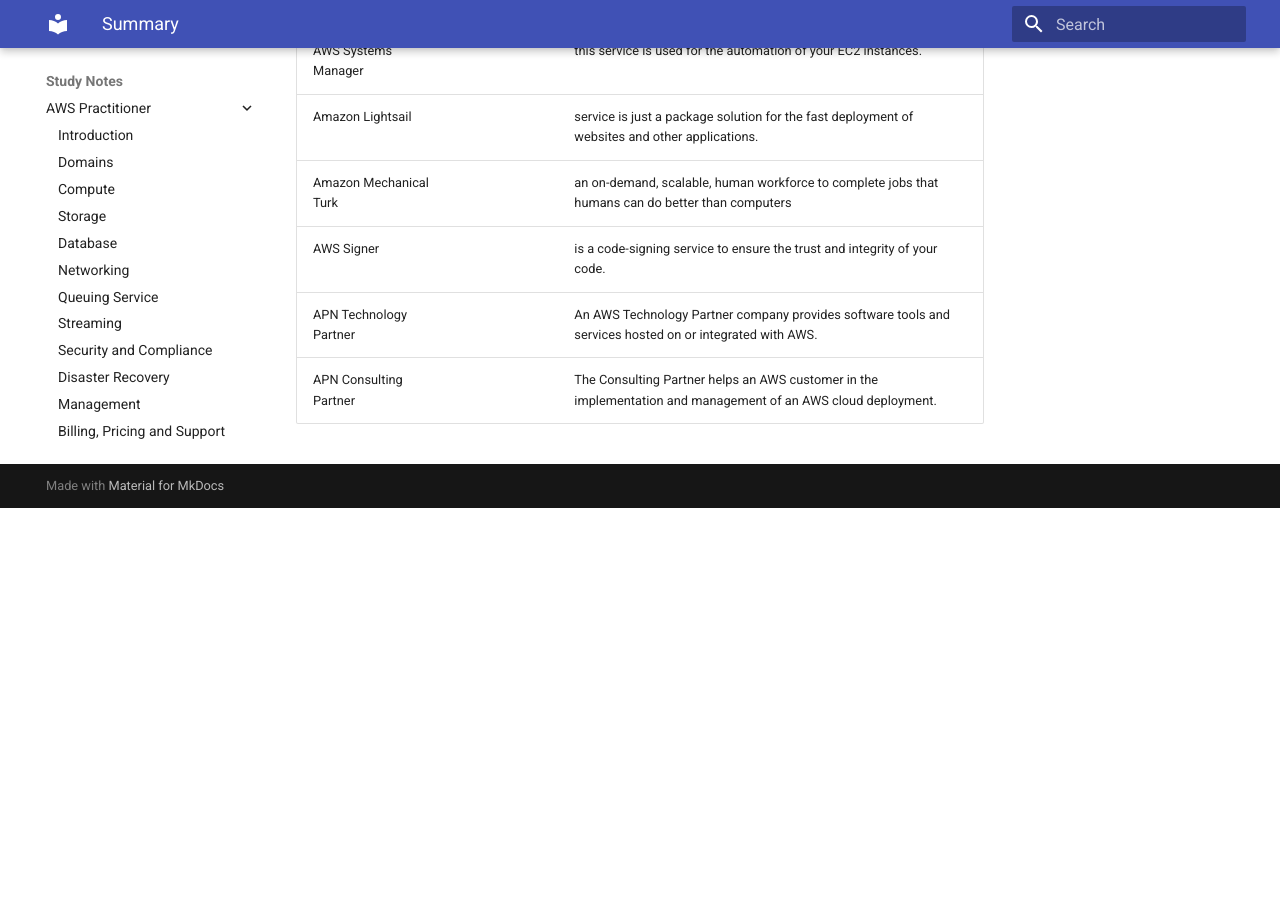
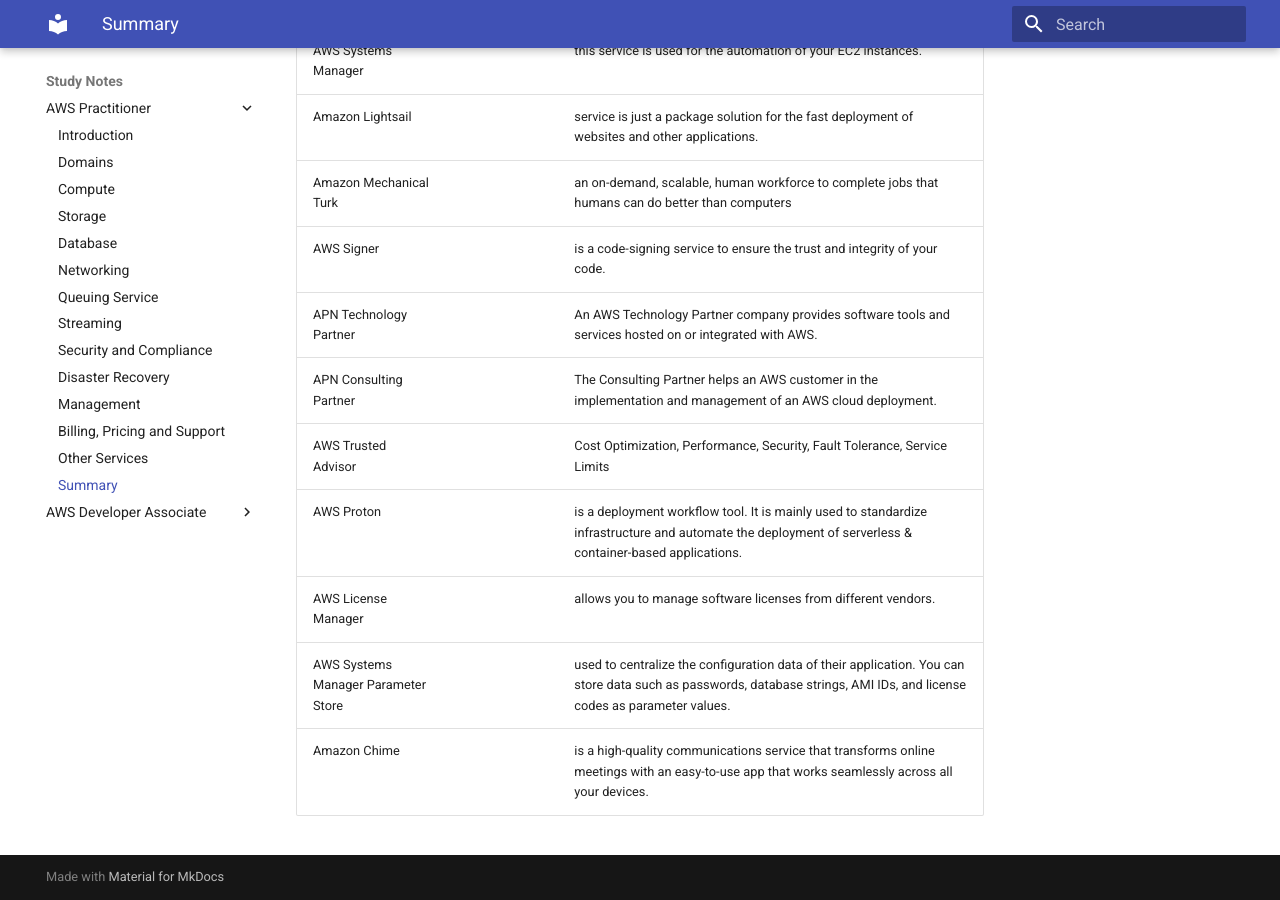
Before and after one commit to syed-islam/syed-islam.github.io, an MkDocs documentation site: the page built from docs/notes/aws-practitioner/short-hand-table.md, in a window 1280 px wide and 900 px high, scrolled down 3242 px. Built offline with MkDocs 1.6.1 and Material for MkDocs 9.7.7, drawn with Linux system fonts in a browser that asks for light colours; comment, search, counter and statistics services are not loaded; before the commit the page ends 3750 px from its top, so only the background shows below that.

Commit message:
Updated summary tables and other services.

```diff
--- a/docs/notes/aws-practitioner/short-hand-table.md
+++ b/docs/notes/aws-practitioner/short-hand-table.md
@@ -55,3 +55,8 @@
 |AWS Signer | | is a code-signing service to ensure the trust and integrity of your code.|
 |APN Technology Partner ||An AWS Technology Partner company provides software tools and services hosted on or integrated with AWS.|
 |APN Consulting Partner ||The Consulting Partner helps an AWS customer in the implementation and management of an AWS cloud deployment.|
+|AWS Trusted Advisor || Cost Optimization, Performance, Security, Fault Tolerance, Service Limits|
+|AWS Proton || is a deployment workflow tool. It is mainly used to standardize infrastructure and automate the deployment of serverless & container-based applications.|
+| AWS License Manager | | allows you to manage software licenses from different vendors. |
+| AWS Systems Manager Parameter Store | |  used to centralize the configuration data of their application. You can store data such as passwords, database strings, AMI IDs, and license codes as parameter values.|
+|Amazon Chime || is a high-quality communications service that transforms online meetings with an easy-to-use app that works seamlessly across all your devices.|
--- a/mkdocs.yml
+++ b/mkdocs.yml
@@ -8,6 +8,8 @@ theme:
     - navigation.tracking
     - navigation.top
     - content.code.copy
+  palette:
+    primary: indigo
 
 plugins:
   - glightbox
```
Also changed, not shown: docs/notes/aws-practitioner/other-services.md (+1 -1 lines).
